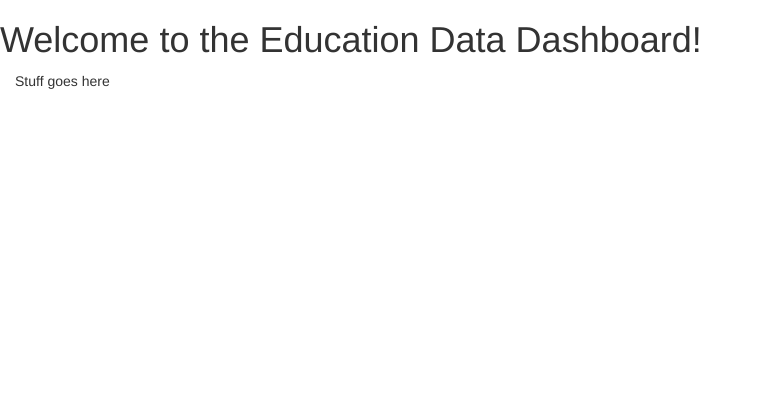
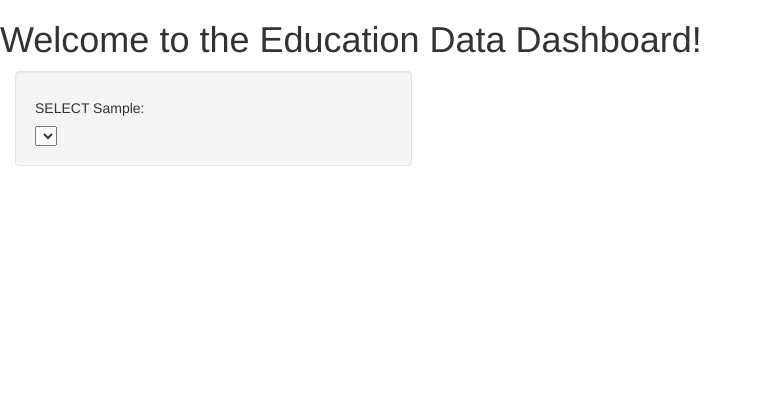
Before and after one commit to tbuck09/Education_Data_Visualization_Project, a Flask app: page / in a window 1280 px wide. Shown: the top 420 px of the page, without its empty margins (0-762 px from the left). Run offline with Flask 2, Linux system fonts and the light colour scheme; lists and menus that the app fills with data are empty; some libraries are stand-ins or nearby versions.

Commit message:
Changed something

```diff
--- a/static/js/main.js
+++ b/static/js/main.js
@@ -39,3 +39,9 @@ var chart = c3.generate({
     }
 });
 }
+function init() {
+
+  var selector = de.select("#selDataset")
+
+  d3.json()
+}
--- a/templates/index.html
+++ b/templates/index.html
@@ -17,8 +17,13 @@
              class="col-md-8"></div>
     </div>
 
-        <div class= "col-md-4">
-            <p> Stuff goes here</p>
+    <div class="col-md-4">
+        <div class="well">
+            <h5>SELECT Sample:</h5>
+            <select id="selDataset"
+                    onchange="optionChanged(this.value)"></select>
+        </div>
+        <!-- <p> Stuff goes here</p> -->
     </div>
     <div class="bottom-bar">
         <span class="producers">Produced by Stew LaPan and Tyler Buck</span>
```
Lines whose indentation alone changed are shown as unchanged.
